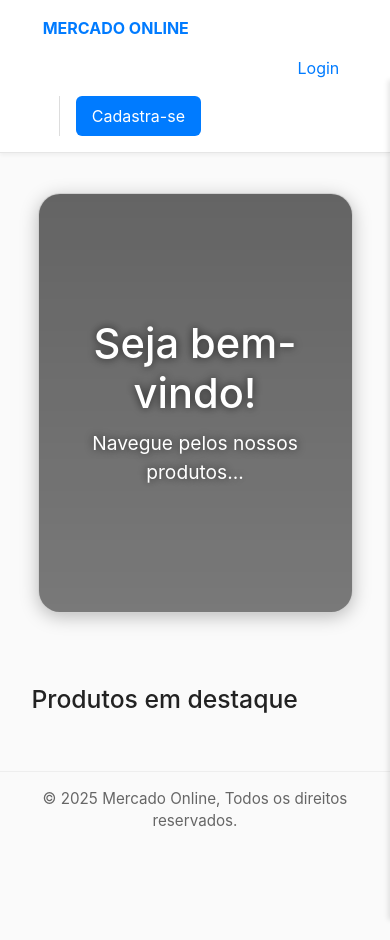
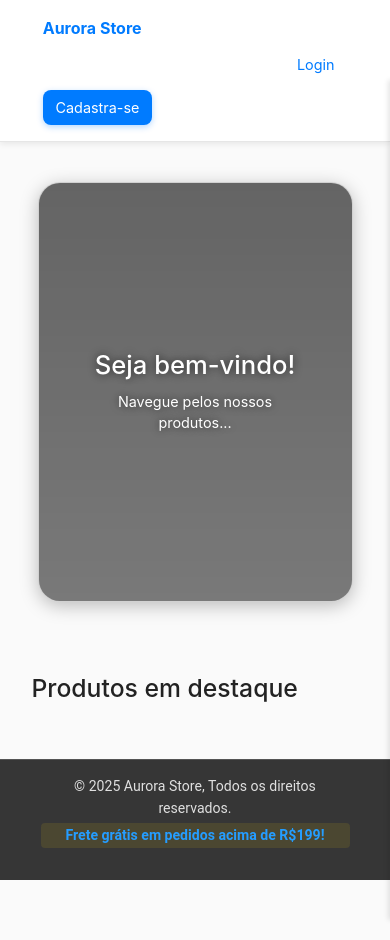
Before and after one commit to RodrigoDevBack/e-commerce, a PHP site: page / in a window 390 px wide. Run offline with PHP 8.4, Linux system fonts and the light colour scheme; data that the repository does not hold is empty.

Commit message:
style: upgrade no footer, adição da animação no menu e responsividade

```diff
--- a/src/frontend/css/footer.css
+++ b/src/frontend/css/footer.css
@@ -15,18 +15,34 @@
    • color e font-size: aplicam tipografia sutil e harmonizada com o tema.
    --------------------------------------------------------------------------- */
 .site-footer {
-    padding: 1rem 0;
-    /* espaçamento vertical */
-    border-top: 1px solid #eee;
-    /* linha superior leve */
-    text-align: center;
-    /* centraliza o texto */
-    color: #666;
-    /* tom neutro de cinza */
-    font-size: 0.95rem;
-    /* tamanho de fonte leve e legível */
+    background: rgba(20, 20, 20, 0.85); /* fundo escuro translúcido um pouco mais opaco */
+    padding: 20px 15px;                 /* mais espaçamento vertical */
+    border-top: 1px solid rgba(255, 255, 255, 0.15); /* linha sutil e levemente mais visível */
+    text-align: center;                  /* centraliza o texto */
+    color: #e0e0e0;                      /* cor de texto suave, melhor contraste */
+    font-size: 0.95rem;                  /* levemente maior para legibilidade */
+    font-family: 'Roboto', sans-serif;   /* fonte moderna */
+    position: relative;                  /* permite elementos posicionados dentro */
 }
 
-/* ============================================================================
-   FIM DO footer.css
-   ============================================================================
+/* Destaque para promoções ou mensagens */
+.site-footer .highlight {
+    color: #259dff;           /* dourado chamativo */
+    font-weight: 600;         /* semi-bold, mais elegante que bold puro */
+    margin-left: 12px;        /* separa do texto do copyright */
+    background: rgba(255, 215, 0, 0.1); /* leve fundo dourado translúcido */
+    padding: 2px 6px;
+    border-radius: 4px;
+    font-size: 0.95rem;
+}
+
+/* Links no rodapé */
+.site-footer a {
+    color: #007bff;            /* links em dourado */
+    text-decoration: underline; /* sublinhado leve para acessibilidade */
+    transition: color 0.3s;    /* efeito suave ao passar o mouse */
+}
+
+.site-footer a:hover {
+    color: #fff;               /* muda a cor ao passar o mouse */
+}
--- a/src/frontend/css/header.css
+++ b/src/frontend/css/header.css
@@ -20,15 +19,15 @@
   position: sticky;
   top: 0;
   z-index: 50;
-  box-shadow: 0 2px 4px rgba(0, 0, 0, 0.05);
+  box-shadow: 0 2px 6px rgba(0, 0, 0, 0.08);
   padding: 0 1rem;
+  transition: background 0.3s, box-shadow 0.3s;
 }
 
 /* ---------------------------------------------------------------------------
-   CONTEÚDO INTERNO DO CABEÇALHO (.header-inner)
-   ---------------------------------------------------------------------------
-   • Define layout flexível entre marca, navegação e ações.
-   • Centraliza e limita largura para manter alinhamento responsivo.
+   CONTEÚDO INTERNO (.header-inner)
+   -----------------------------------------------------------------------------
+   Flex container entre logo, navegação e ações do usuário
    --------------------------------------------------------------------------- */
 .header-inner {
   display: flex;
@@ -131,23 +130,79 @@
   margin-left: 1rem;
 }
 
-/* Botão de destaque (ex.: “Cadastrar”) */
+/* BOTÃO DE CADASTRO */
 .main-nav-right-right .nav-link-cadastrar {
   background: #007bff;
   color: #fff;
   padding: 0.5rem 1rem;
-  border-radius: 6px;
+  border-radius: 8px;
   text-decoration: none;
-  transition: background 0.2s, color 0.2s;
+  box-shadow: 0 2px 6px rgba(0, 123, 255, 0.3);
+  transition: all 0.3s;
 }
 
-/* Interações do botão de cadastro */
 .main-nav-right-right .nav-link-cadastrar:hover,
 .main-nav-right-right .nav-link-cadastrar:active {
   background: #0056b3;
-  color: #fff;
+  box-shadow: 0 4px 12px rgba(0, 123, 255, 0.5);
+  transform: translateY(-2px);
 }
 
-/* ============================================================================
-   FIM DO header.css
-   ============================================================================
+/* =============================================================================
+   RESPONSIVIDADE
+   -----------------------------------------------------------------------------
+   Ajustes de layout em tablets e smartphones
+   ============================================================================= */
+
+/* Tablets médios / desktops pequenos */
+@media (max-width: 992px) {
+  .main-nav {
+    gap: 1rem;
+    font-size: 0.95rem;
+  }
+  .brand .logo {
+    font-size: 1.15rem;
+  }
+}
+
+/* Tablets pequenos / smartphones grandes */
+@media (max-width: 600px) {
+  .header-inner {
+    flex-direction: column;
+    align-items: flex-start;
+    gap: 0.5rem;
+  }
+
+  .main-nav {
+    flex-wrap: wrap;
+    gap: 0.8rem;
+    margin-left: 0;
+  }
+
+  .main-nav-right-right {
+    border-left: none;
+    padding-left: 0;
+    margin-left: 0;
+  }
+}
+
+/* Smartphones pequenos */
+@media (max-width: 480px) {
+  .brand .logo {
+    font-size: 1rem;
+  }
+
+  .main-nav {
+    gap: 0.6rem;
+  }
+
+  .main-nav-right .nav-link,
+  .main-nav-right-right .nav-link-cadastrar {
+    padding: 0.4rem 0.8rem;
+    font-size: 0.9rem;
+  }
+}
+
+/* =============================================================================
+   FIM DO HEADER MODERNO
+   ============================================================================= */
--- a/src/frontend/css/hero.css
+++ b/src/frontend/css/hero.css
@@ -1,27 +1,47 @@
-/* Container geral para centralizar como um quadro */
+/* ============================================================================
+   HERO COMPONENT
+   ---------------------------------------------------------------------------
+   Estilos gerais para o componente hero, incluindo container, slides, títulos
+   e paginação. Responsável por criar o efeito de slideshow elegante e legível.
+   ============================================================================
+*/
+
+/* ===============================
+   Container do Hero
+   - Centraliza o conteúdo horizontalmente.
+   - Define espaçamento interno.
+   =============================== */
 .hero-wrapper {
     display: flex;
     justify-content: center;
     padding: 40px 20px;
 }
 
-/* QUADRO centralizado */
+/* ===============================
+   Swiper Container
+   - Quadro principal do slideshow.
+   - Define dimensões, borda, arredondamento e efeito de vidro.
+   =============================== */
 .hero-swiper {
     width: 90%;
     max-width: 1100px;
-   /* aqui você controla a largura do quadro */
     height: 420px;
     border-radius: 22px;
     overflow: hidden;
+    position: relative;
+
+    /* Fundo semi-transparente e efeito blur */
+    background: #00000033;
+    backdrop-filter: blur(6px);
+    border: 1px solid rgba(255, 255, 255, 0.15);
     box-shadow: 0 4px 18px rgba(0, 0, 0, 0.25);
-   background: #00000033;
-   /* leve transparência */
-   backdrop-filter: blur(6px);
-   /* efeito premium */
-   border: 1px solid rgba(255, 255, 255, 0.15);
 }
 
-/* Cada slide */
+/* ===============================
+   Cada Slide
+   - Ocupa todo o quadro.
+   - Define background e centraliza conteúdo.
+   =============================== */
 .hero-slide {
     width: 100%;
     height: 100%;
@@ -34,11 +54,11 @@
     text-align: center;
     color: white;
     padding: 40px;
-
     position: relative;
 }
 
-/* Sombra por cima da imagem para o texto ficar visível */
+/* Sombra sobre a imagem
+   - Garante legibilidade do texto em slides com imagens claras ou escuras */
 .hero-slide::before {
     content: "";
     position: absolute;
@@ -47,12 +67,16 @@
                                 rgba(0, 0, 0, 0.4));
 }
 
+/* Garante que o texto fique acima da sombra */
 .hero-slide * {
     position: relative;
     z-index: 2;
 }
 
-/* Títulos bonitos */
+/* ===============================
+   Tipografia dos Slides
+   - Títulos e descrições com sombra suave para destaque
+   =============================== */
 .hero-slide h1 {
     font-size: 2.6rem;
     margin-bottom: 10px;
@@ -66,13 +90,16 @@
     text-shadow: 0 0 10px rgba(0, 0, 0, 0.7);
 }
 
-/* Dots abaixo do quadro */
+/* ===============================
+   Paginação (Dots do Swiper)
+   - Indica o slide ativo
+   =============================== */
 .swiper-pagination-bullet {
     background: white !important;
     opacity: 0.6;
 }
 
 .swiper-pagination-bullet-active {
-   background: #ffd700 !important;
+    background: #007bff !important;
     opacity: 1;
 }
--- a/src/frontend/css/responsive.css
+++ b/src/frontend/css/responsive.css
@@ -171,8 +171,133 @@
   }
 }
 
+@media (max-width: 320px) {
+  .carousel-slide {
+    min-width: 180px;
+  }
+
+  .thumb {
+    height: 100px;
+  }
+}
 
 /* ============================================================================
-   FIM DO ARQUIVO: responsive.css
-   ============================================================================
-*/
+   DISPOSITIVOS MUITO PEQUENOS (≤ 280px)
+   -----------------------------------------------------------------------------
+   - Ajustes finais para dispositivos extremamente pequenos.
+   ============================================================================ */
+@media (max-width: 280px) {
+  .carousel-slide {
+    min-width: 160px;
+  }
+
+  .thumb {
+    height: 90px;
+  }
+}
+
+@media (max-width: 240px) {
+  .carousel-slide {
+    min-width: 140px;
+  }
+
+  .thumb {
+    height: 80px;
+  }
+}
+@media (max-width: 200px) {
+  .carousel-slide {
+    min-width: 120px;
+  }
+
+  .thumb {
+    height: 70px;
+  }
+}
+
+/* ============================================================================
+   ESTILOS ESPECÍFICOS PARA O HERO
+   -----------------------------------------------------------------------------
+   - Ajustes de responsividade para o componente hero.
+   ============================================================================ */
+@media (max-width: 768px) {
+  .hero-slide h1 {
+    font-size: 2rem;
+  }
+
+  .hero-slide p {
+    font-size: 1rem;
+    padding: 0 10px;
+  }
+}
+@media (max-width: 480px) {
+  .hero-slide h1 {
+    font-size: 1.6rem;
+  }
+
+  .hero-slide p {
+    font-size: 0.9rem;
+    padding: 0 5px;
+  }
+}
+@media (max-width: 320px) {
+  .hero-slide h1 {
+    font-size: 1.4rem;
+  }
+
+  .hero-slide p {
+    font-size: 0.8rem;
+    padding: 0 2px;
+  }
+}
+
+
+/* ======================== */
+/* Responsividade do rodapé  */
+/* ======================== */
+
+/* Tablets e desktops pequenos (≤ 768px) */
+@media (max-width: 768px) {
+    .site-footer {
+        font-size: 0.92rem;        /* ligeiramente maior que 0.9 para melhor leitura */
+        padding: 18px 12px;        /* padding horizontal consistente com hero e header */
+        line-height: 1.6;
+    }
+
+    .site-footer .highlight {
+        display: block;            /* quebra para nova linha */
+        margin: 6px 0 0 0;         /* espaçamento uniforme */
+        font-size: 0.92rem;        /* ajusta para leitura em tablets */
+        padding: 3px 6px;          /* leve aumento para toque em telas touch */
+    }
+}
+
+/* Smartphones médios (≤ 480px) */
+@media (max-width: 480px) {
+    .site-footer {
+        font-size: 0.88rem;
+        padding: 16px 10px;
+        line-height: 1.5;
+    }
+
+    .site-footer .highlight {
+        font-size: 0.88rem;
+        padding: 2px 5px;
+        margin: 4px 0 0 0;
+    }
+}
+
+/* Smartphones pequenos (≤ 320px) */
+@media (max-width: 320px) {
+    .site-footer {
+        font-size: 0.82rem;
+        padding: 14px 8px;
+        line-height: 1.4;
+    }
+
+    .site-footer .highlight {
+        font-size: 0.82rem;
+        padding: 2px 4px;
+        margin: 3px 0 0 0;
+    }
+}
--- a/src/frontend/index.html
+++ b/src/frontend/index.html
@@ -24,7 +24,7 @@
 
       <!-- Logo e marca -->
       <div class="brand">
-        <a href="#home" class="logo">MERCADO ONLINE</a>
+        <a href="#home" class="logo">Aurora Store</a>
       </div>
 
       <!-- Links de navegação principais (esquerda) -->
@@ -70,7 +70,10 @@
   <!-- Rodapé do site -->
   <footer class="site-footer">
     <div class="container">
-      <p>&copy; <span id="year"></span> Mercado Online, Todos os direitos reservados.</p>
+      <p>
+        &copy; <span id="year"></span> Aurora Store, Todos os direitos reservados.
+        <span class="highlight">Frete grátis em pedidos acima de R$199!</span>
+      </p>
     </div>
   </footer>
 
```
Also changed, not shown: other parts of src/frontend/css/header.css (+38 -39 lines). Lines whose indentation alone changed are shown as unchanged.
